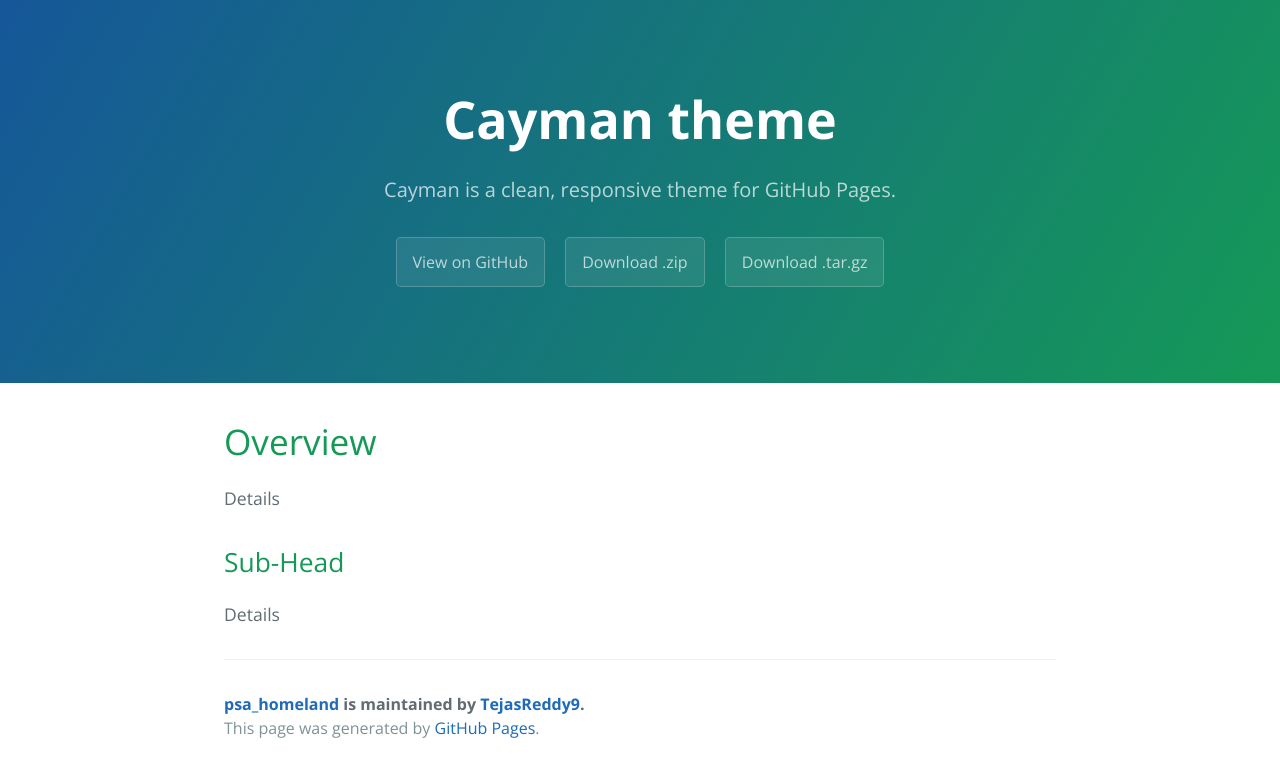
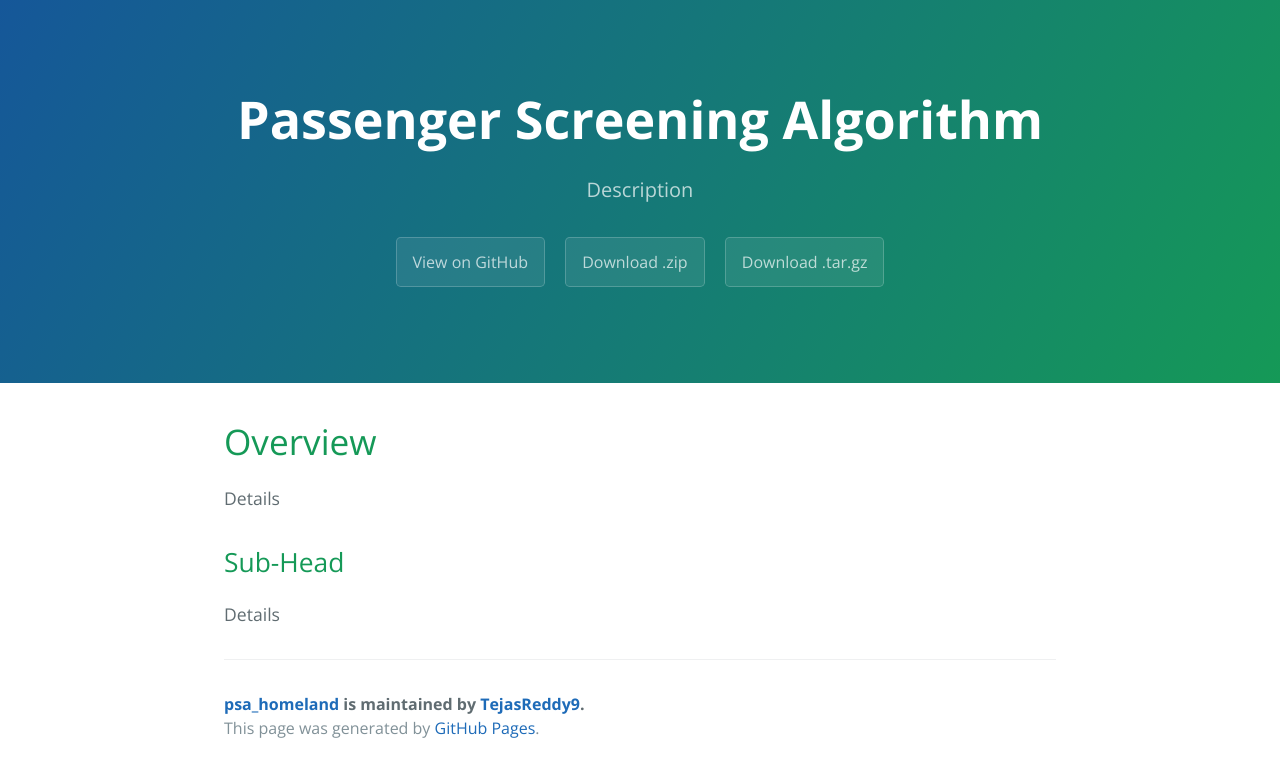
Before and after one commit to TejasReddy9/psa_homeland, a Jekyll site: the page built from docs/index.md, in a window 1280 px wide. Shown: the top 777 px of the page. Built offline with Jekyll 4.4.1, drawn with Linux system fonts in a browser that asks for light colours; our own code applies the rules of GitHub Pages for plain Markdown files.

Commit message:
Update _config.yml

```diff
--- a/docs/_config.yml
+++ b/docs/_config.yml
@@ -1,5 +1,5 @@
-title: Cayman theme
-description: Cayman is a clean, responsive theme for GitHub Pages.
+title: Passenger Screening Algorithm
+description: Description
 show_downloads: true
 google_analytics:
 theme: jekyll-theme-cayman
```
